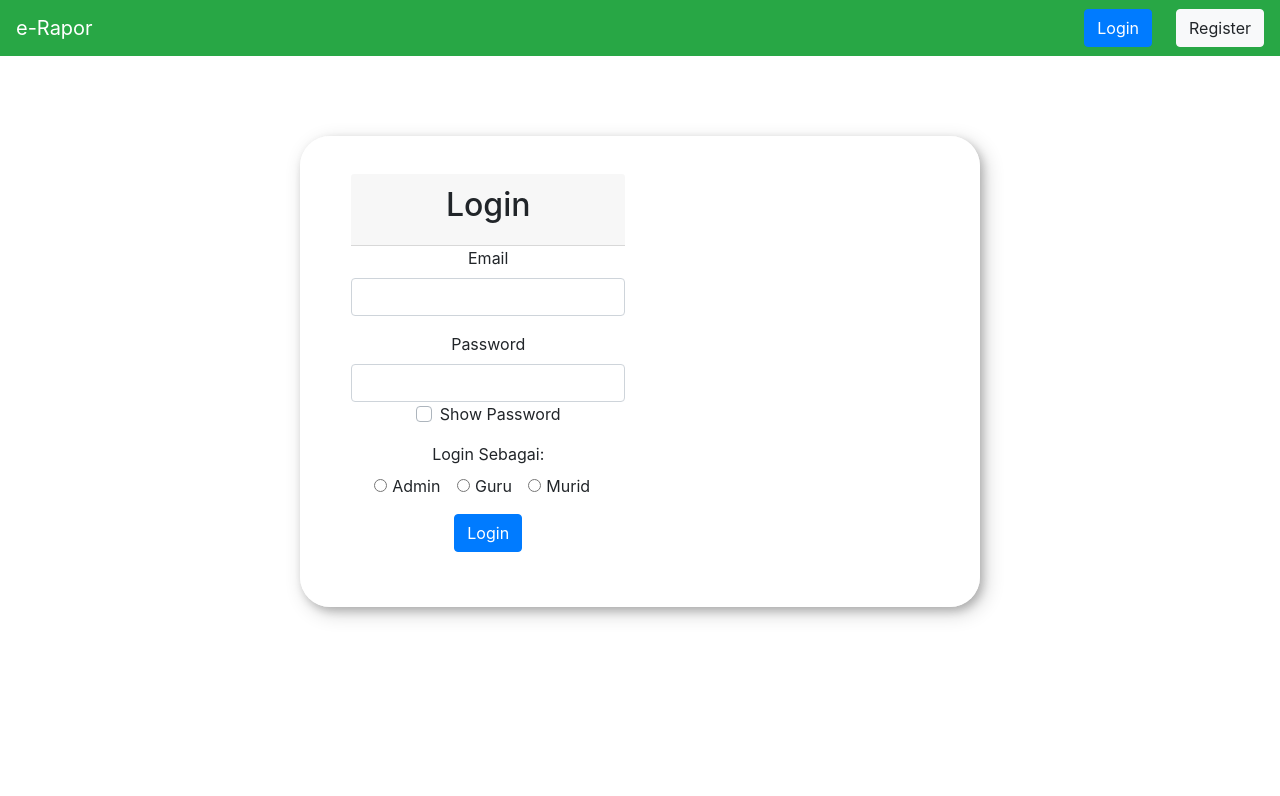
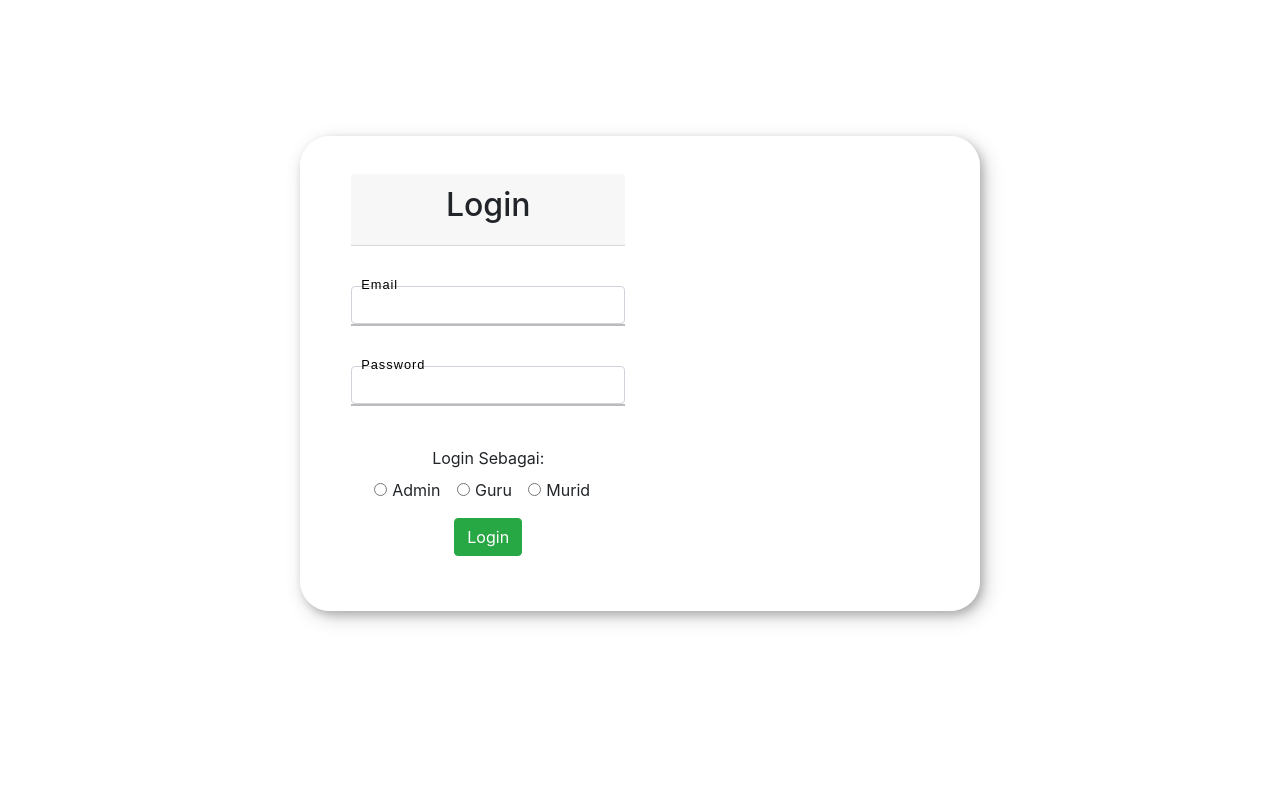
Before and after one commit to prolifel/fp-pweb, a PHP site: page /form_admin.php in a window 1280 px wide. Shown: the top 796 px of the page. Run offline with PHP 8.4, Linux system fonts and the light colour scheme.

Commit message:
mayan lahhh frontnya

```diff
--- a/admin/form_admin.php
+++ b/admin/form_admin.php
@@ -26,18 +26,60 @@
             }
         }
 
-        .bg-image {
-            /* The image used */
-            background-image: url("../assets/rustem-baltiyev-x_YN1GKSn-0-un.png");
+        .form-reg {
+            display: block;
+            position: relative;
+            margin: 40px 0px;
+        }
+        .label-txt {
+            position: absolute;
+            top: -1.6em;
+            padding: 10px;
+            font-family: sans-serif;
+            font-size: .8em;
+            letter-spacing: 1px;
+            color: rgb(0,0,0);
+            transition: ease .3s;
+        }
+        .input {
+            width: 100%;
+            padding: 10px;
+            background: transparent;
+            border: none;
+            outline: none;
+        }
 
-            /* Full height */
-            height: 100%;
+        .line-box {
+            position: relative;
+            width: 100%;
+            height: 2px;
+            background: #BCBCBC;
+        }
 
-            /* Center and scale the image nicely */
-            background-position: center;
-            background-repeat: no-repeat;
-            background-size: cover;
+        .line {
+        position: absolute;
+            width: 0%;
+            height: 2px;
+            top: 0px;
+            left: 50%;
+            transform: translateX(-50%);
+            background: #8BC34A;
+            transition: ease .6s;
         }
+
+        .input:focus + .line-box .line {
+            width: 100%;
+        }
+
+        .label-active {
+            top: -3em;
+        }
+
+        button:hover {
+            background: #8BC34A;
+            /* color: #ffffff; */
+        }
+
         .login-content {
             display: flex;
             align-items: center;
@@ -58,33 +100,6 @@
     <link rel="stylesheet" href="../css/bootstrap.min.css">
 </head>
 <body>
-<nav class="navbar fixed-top navbar-expand-lg navbar-dark bg-success">
-        <a class="navbar-brand" href="../landing.php">e-Rapor</a>
-        <!-- <button class="navbar-toggler" type="button" data-toggle="collapse" data-target="#navbarSupportedContent" aria-controls="navbarSupportedContent" aria-expanded="false" aria-label="Toggle navigation">
-        <span class="navbar-toggler-icon">
-            <i class="fas fa-bars" style="color:#fff; font-size:28px;"></i>
-        </span> -->
-        <a class="navbar-toggler collapsed border-0" type="button" data-toggle="collapse" data-target="#navbarSupportedContent">
-            <span> </span>
-            <span> </span>
-            <span> </span>
-        </a>
-        <!-- <span class="navbar-toggler-icon top-bar"></span>
-        <span class="navbar-toggler-icon middle-bar"></span>
-        <span class="navbar-toggler-icon bottom-bar"></span> -->
-        <!-- </button> -->
-
-        <div class="collapse navbar-collapse" id="navbarSupportedContent">
-            <ul class="navbar-nav mr-auto">
-
-            </ul>
-            <!-- dikanan -->
-            <form class="form-inline my-2 my-lg-0">
-                <a class="btn btn-primary my-2 my-sm-0 mx-4" type="button" href="./admin/form_admin.php">Login</a>
-                <a class="btn btn-light my-2 my-sm-0" type="button" href="./admin/form_register.php">Register</a>
-            </form>
-        </div>
-    </nav>
 
     <!-- <main role="main" class="card mx-auto" style="width: 20rem;"> -->
 
@@ -94,11 +109,15 @@
             <div class="card-header">
             <h2>Login</h2>
             </div>
-                <div class="form-group">
-                    <label for="inputUsername">Email</label>
+
+                <label class="form-reg" for="inputUsername">
+                    <p class="label-txt">Email</p>
                     <input class="form-control" type="text" id="inputUsername" name="email">
-                </div>
-                <div class="form-group">
+                    <div class="line-box">
+                        <div class="line"></div>
+                    </div>
+                </label>
+                <!-- <div class="form-group">
                     <label for="inputUsername">Password</label>
                     <input class="form-control" type="password" id="inputPassword" name="password">
                     <div class="form-group">
@@ -107,7 +126,14 @@
                             <label class="custom-control-label" for="showPassword">Show Password</label>
                         </div>
                     </div>
-                </div>
+                </div> -->
+                <label class="form-reg" for="inputUsername">
+                    <p class="label-txt">Password</p>
+                    <input class="form-control" type="password" id="inputPassword" name="password">
+                    <div class="line-box">
+                        <div class="line"></div>
+                    </div>
+                </label>
                 <div class="form-group">
                     <label for="inputRole" class="radio-label">Login Sebagai: </label>
                     <br>
@@ -124,7 +150,7 @@
                         <label class="form-check-label" for="inlineRadio3">Murid</label>
                     </div>
                 </div>
-                <button type="submit" class="btn btn-primary">Login</button>
+                <button type="submit" class="btn btn-success">Login</button>
                 <!-- <table class="center">
                     <tr>
                         <td>Username</td>
```
Also changed, not shown: admin/form_register.php (+2 -24 lines), landing.php (+58 -51 lines).
